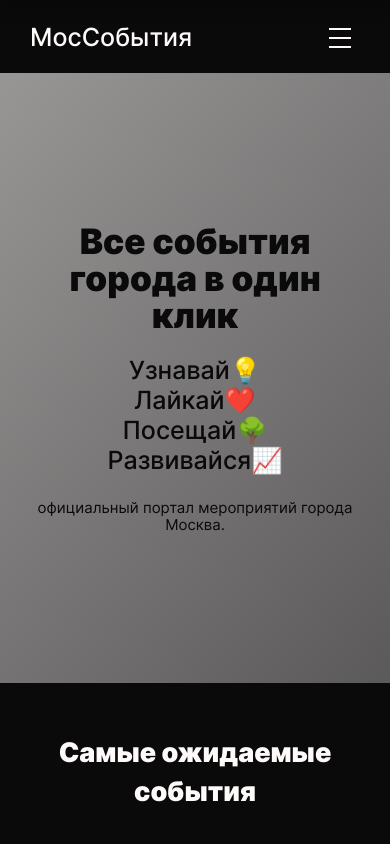
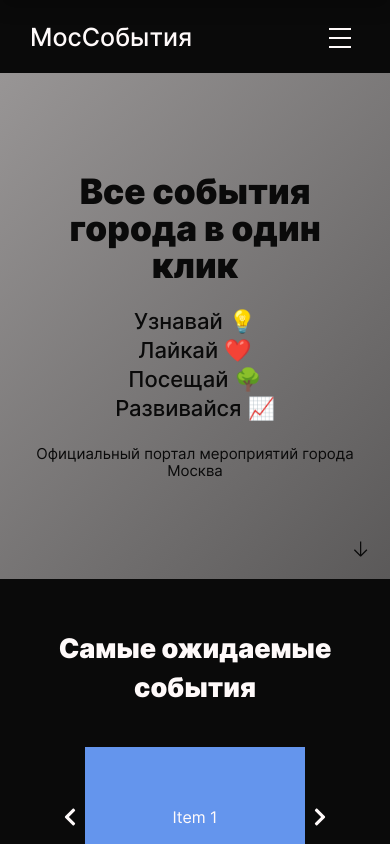
Before and after one commit to VasilyRazdorsky/RTUITLab_recruit, a Next.js app: page / in a window 390 px wide. Shown: the top 844 px of the page. Built offline with nearby package versions, Linux system fonts and the light colour scheme.

Commit message:
Add arrow in Poster

```diff
--- a/src/components/Poster.js
+++ b/src/components/Poster.js
@@ -1,25 +1,29 @@
+import { VscArrowDown } from "react-icons/vsc";
+
 export default function Poster() {
   return (
     <section className="poster">
       <h1 className="poster__title">Все события города в один клик</h1>
       <ul className="poster__subtitle-list">
         <li>
-          <p className="poster__subtitle">Узнавай💡</p>
+          <p className="poster__subtitle">Узнавай 💡</p>
         </li>
         <li>
-          <p className="poster__subtitle">Лайкай❤️</p>
+          <p className="poster__subtitle">Лайкай ❤️</p>
         </li>
         <li>
-          <p className="poster__subtitle"> Посещай🌳</p>
+          <p className="poster__subtitle"> Посещай 🌳</p>
         </li>
         <li>
-          <p className="poster__subtitle"> Развивайся📈</p>
+          <p className="poster__subtitle"> Развивайся 📈</p>
         </li>
       </ul>
 
       <p className="poster__info-text">
-        официальный портал мероприятий города Москва.
+        Официальный портал мероприятий города Москва
       </p>
+
+      <VscArrowDown className="poster__arrow" />
     </section>
   );
 }
--- a/src/styles/Poster.css
+++ b/src/styles/Poster.css
@@ -13,8 +13,17 @@
     100% {color: #0A0A0A}
 }
 
+@keyframes bounce {
+    0%   { bottom: 20px; }
+    30%  { bottom: 20px; }
+    35%  { bottom: 40px; }
+    40% { bottom: 20px; }
+    100% { bottom: 20px; }
+}
+
 .poster {
-    padding: 150px 0;
+    position: relative;
+    padding: 170px 0;
     background: linear-gradient(132deg, #FFFAFA, #0A0A0A);
     background-size: 400% 400%;
     animation: BackgroundGradient 30s ease infinite, TextColor 30s ease-in infinite;
@@ -54,6 +63,17 @@
     line-height: 15px;
 }
 
+.poster__arrow {
+    position: absolute;
+    bottom: 30px;
+    right: 30px;
+    width: 30px;
+    height: 30px;
+    animation:  bounce 6s ease infinite;
+}
+
+
+
 @media screen and (max-width: 1000px) {
     .poster {
         padding: 150px 30px;
@@ -72,11 +92,18 @@
         font-size: 21px;
         line-height: 22px;
     }
+
+    .poster__arrow {
+        width: 25px;
+        height: 25px;
+        right: 20px;
+    }
 }
 
 @media screen and (max-width: 540px) {
+
     .poster {
-        padding: 150px 30px;
+        padding: 100px 30px;
     }
 
     .poster__subtitle-list {
@@ -85,10 +112,10 @@
     }
 
     .poster__subtitle {
-        margin-top: 3px;
+        margin-top: 5px;
         margin-right: 0;
-        font-size: 25px;
-        line-height: 27px;
+        font-size: 22px;
+        line-height: 24px;
     }
 
     .poster__info-text {
@@ -96,4 +123,10 @@
         font-size: 15px;
         line-height: 17px;
     }
+
+    .poster__arrow {
+        width: 20px;
+        height: 20px;
+        right: 20px;
+    }
 }
```
